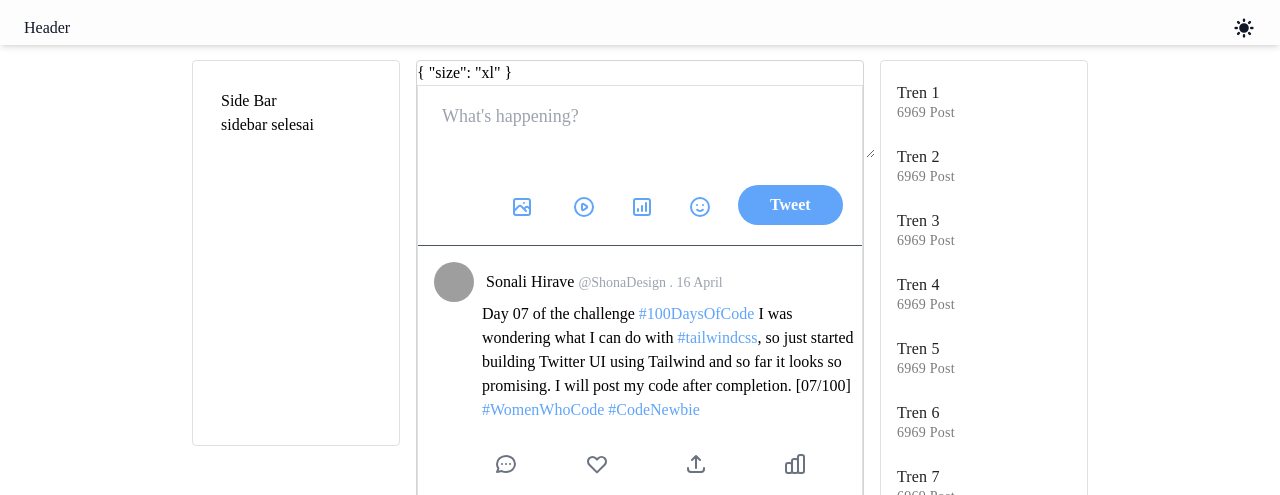
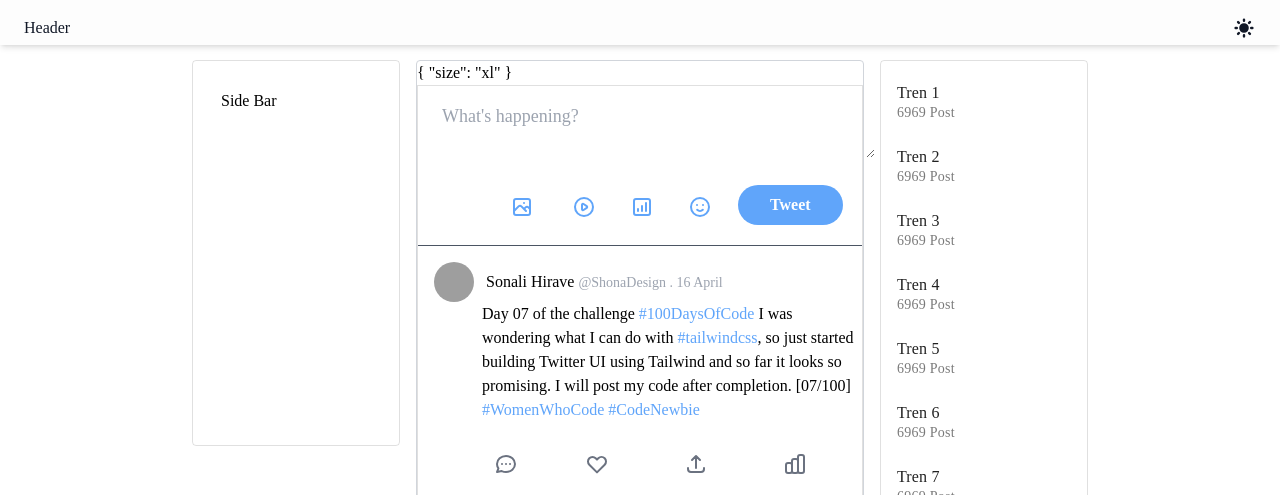
Before and after one commit to asfung/TClient, a Nuxt app: page / in a window 1280 px wide. Shown: the top 495 px of the page. Built offline with nearby package versions, Linux system fonts and the light colour scheme; grey boxes are pictures that could not be loaded.

Commit message:
sudah di hapus

```diff
--- a/components/SideBar/index.vue
+++ b/components/SideBar/index.vue
@@ -2,7 +2,6 @@
   <!-- <div class="profile-section"> -->
   <div class="h-96 dark:bg-black dark:text-white p-7 dark:border rounded-lg">
     <h1>Side Bar</h1>
-    sidebar selesai
     <!-- Profile -->
   </div>
 </template>
```
